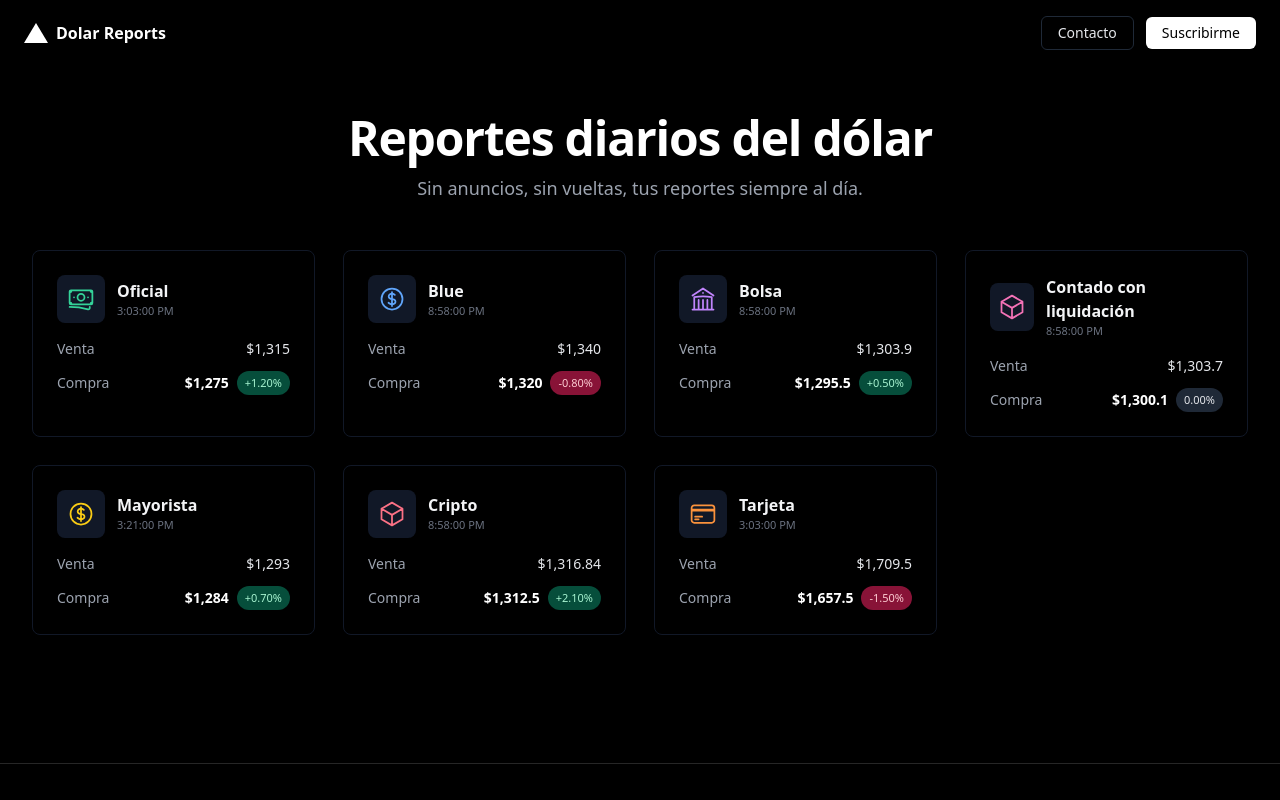
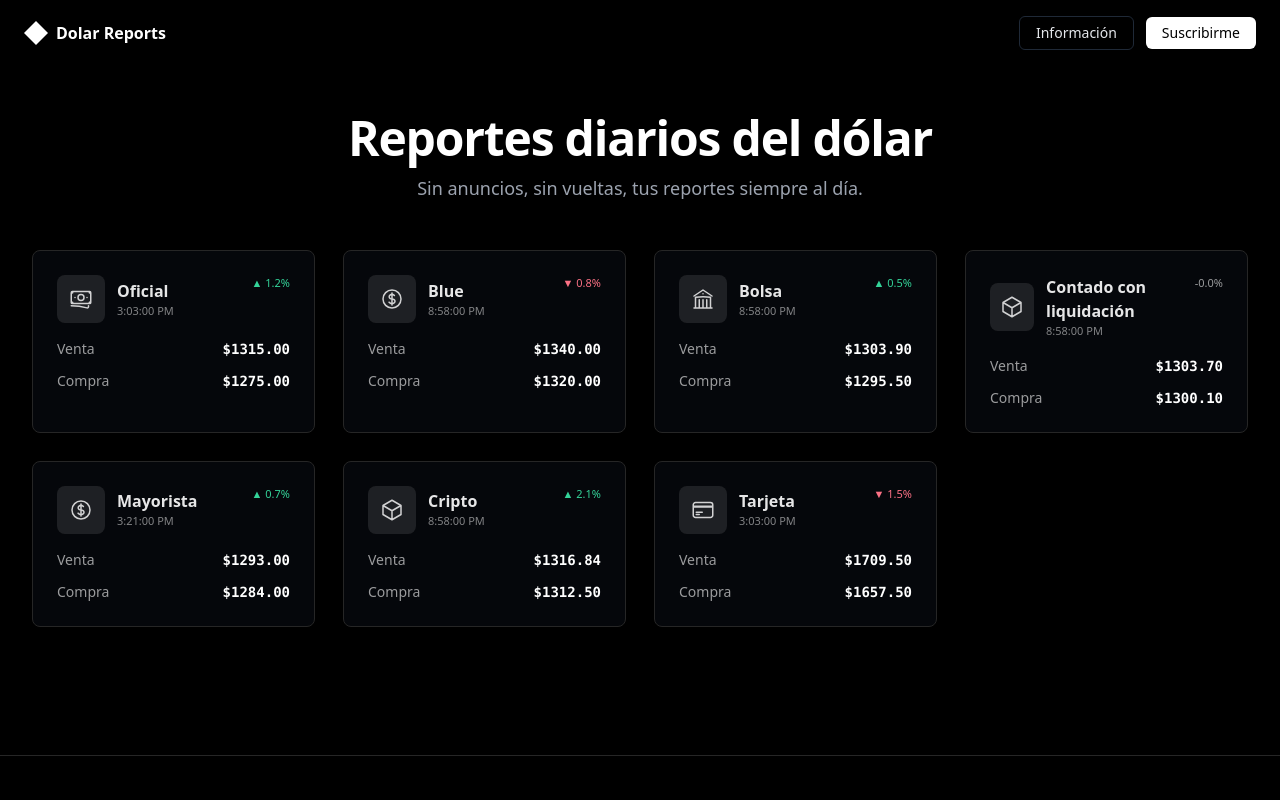
Before and after one commit to leontelletxea/dolar_reports, a React (Vite) app: page / in a window 1280 px wide. Shown: the top 800 px of the page. Built offline with nearby package versions, Linux system fonts and the light colour scheme.

Commit message:
Mejora maqueta

```diff
--- a/index.html
+++ b/index.html
@@ -5,6 +5,7 @@
     <link rel="icon" type="image/svg+xml" href="/vite.svg" />
     <meta name="viewport" content="width=device-width, initial-scale=1.0" />
     <title>Dolar Reports</title>
+    <!-- Cambiar CDN por libreria -->
     <script src="https://cdn.tailwindcss.com"></script>
   </head>
   <body>
--- a/package.json
+++ b/package.json
@@ -19,10 +19,12 @@
     "@types/react": "^19.1.10",
     "@types/react-dom": "^19.1.7",
     "@vitejs/plugin-react": "^5.0.0",
+    "autoprefixer": "^10.4.21",
     "eslint": "^9.33.0",
     "eslint-plugin-react-hooks": "^5.2.0",
     "eslint-plugin-react-refresh": "^0.4.20",
     "globals": "^16.3.0",
+    "postcss": "^8.5.6",
     "typescript": "~5.8.3",
     "typescript-eslint": "^8.39.1",
     "vite": "^7.1.2"
--- a/src/App.tsx
+++ b/src/App.tsx
@@ -18,32 +18,32 @@ export default function App() {
   ];
 
   const iconConfig: Record<string, { Icon: any; color: string }> = {
-    oficial: { Icon: BanknotesIcon, color: 'text-emerald-400' },
-    blue: { Icon: CurrencyDollarIcon, color: 'text-blue-400' },
-    bolsa: { Icon: BuildingLibraryIcon, color: 'text-purple-400' },
-    contadoconliqui: { Icon: CubeIcon, color: 'text-pink-400' },
-    mayorista: { Icon: CurrencyDollarIcon, color: 'text-yellow-400' },
-    cripto: { Icon: CubeIcon, color: 'text-rose-400' },
-    tarjeta: { Icon: CreditCardIcon, color: 'text-orange-400' },
+    oficial: { Icon: BanknotesIcon, color: 'text-white/80' },
+    blue: { Icon: CurrencyDollarIcon, color: 'text-white/80' },
+    bolsa: { Icon: BuildingLibraryIcon, color: 'text-white/80' },
+    contadoconliqui: { Icon: CubeIcon, color: 'text-white/80' },
+    mayorista: { Icon: CurrencyDollarIcon, color: 'text-white/80' },
+    cripto: { Icon: CubeIcon, color: 'text-white/80' },
+    tarjeta: { Icon: CreditCardIcon, color: 'text-white/80' },
   };
 
   return (
     <div className="min-h-screen bg-black text-white antialiased flex flex-col">
-      {/* NAVBAR estilo Vercel */}
+      {/* NAVBAR */}
       <header className="w-full bg-black text-gray-200">
         <div className="max-w-7xl mx-auto px-6 py-4 flex items-center justify-between">
           {/* LOGO */}
           <div className="flex items-center gap-2">
-              <svg width="24" height="24" viewBox="0 0 24 24" fill="white">
-                <path d="M12 2L24 22H0L12 2Z" />
-              </svg>
+            <svg width="24" height="24" viewBox="0 0 24 24" fill="white">
+              <path d="M12 0 L24 12 L12 24 L0 12 Z"/>
+            </svg>
             <span className="font-semibold text-white">Dolar Reports</span>
           </div>
 
           {/* BOTONES */}
           <div className="flex items-center gap-3">
             <button className="px-4 py-1.5 rounded-md border border-gray-800 text-sm hover:border-gray-600 transition">
-              Contacto
+              Información
             </button>
             <button className="px-4 py-1.5 rounded-md bg-white text-black text-sm font-medium hover:bg-gray-100 transition">
               Suscribirme
@@ -69,31 +69,31 @@ export default function App() {
           {cotizaciones.map((c, idx) => {
             const { Icon, color } = iconConfig[c.casa] || {
               Icon: CurrencyDollarIcon,
-              color: 'text-gray-400',
+              color: 'text-white/80',
             };
-
-            let badgeColor = 'bg-gray-800 text-gray-200';
-            let displayValue = c.change.toFixed(2) + '%';
-            if (c.change > 0) {
-              badgeColor = 'bg-emerald-900 text-emerald-200';
-              displayValue = `+${displayValue}`;
-            } else if (c.change < 0) {
-              badgeColor = 'bg-rose-900 text-rose-200';
-            }
 
             return (
               <article
                 key={idx}
-                className="bg-black border border-gray-900 rounded-lg p-6 shadow-md hover:shadow-lg hover:shadow-gray-800/40 transition-transform hover:-translate-y-1"
+                className="relative bg-gray-900/30 backdrop-blur-sm border border-neutral-800 rounded-lg p-6 shadow-md hover:shadow-[0_10px_30px_rgba(255,255,255,0.05)] transition-transform hover:-translate-y-1"
               >
+                {/* VARIACION en esquina superior derecha */}
+                <div className={`absolute top-6 right-6 text-[11px] font-medium ${c.change > 0 ? 'text-emerald-400' : c.change < 0 ? 'text-rose-400' : 'text-white/60'}`}>
+                  {c.change > 0
+                    ? `▲ ${c.change.toFixed(1)}%`
+                    : c.change < 0
+                    ? `▼ ${Math.abs(c.change).toFixed(1)}%`
+                    : '-0.0%'}
+                </div>
+
                 <div className="flex items-center justify-between">
                   <div className="flex items-center gap-3">
-                    <div className={`w-12 h-12 rounded-lg flex items-center justify-center bg-gray-900 ${color}`}>
-                      <Icon className="w-7 h-7" />
+                    <div className={`w-12 h-12 rounded-lg flex items-center justify-center bg-white/10`}>
+                      <Icon className={`w-6 h-6 ${color}`} />
                     </div>
                     <div>
-                      <h2 className="text-base font-semibold text-gray-100">{c.nombre}</h2>
-                      <div className="text-[11px] text-gray-500">
+                      <h2 className="text-base font-semibold text-white/90">{c.nombre}</h2>
+                      <div className="text-[11px] text-white/50">
                         {new Date(c.fechaActualizacion).toLocaleTimeString()}
                       </div>
                     </div>
@@ -101,18 +101,13 @@ export default function App() {
                 </div>
 
                 <div className="mt-4 space-y-3 text-sm">
-                  <div className="flex justify-between text-gray-400">
+                  <div className="flex justify-between text-white/60">
                     <span>Venta</span>
-                    <span className="text-gray-200 font-medium">${c.venta.toLocaleString()}</span>
+                    <span className="font-mono text-white font-semibold">${c.venta.toFixed(2)}</span>
                   </div>
                   <div className="flex justify-between items-center">
-                    <span className="text-gray-400">Compra</span>
-                    <div className="flex items-center gap-2">
-                      <div className="text-white font-semibold">${c.compra.toLocaleString()}</div>
-                      <span className={`text-[11px] font-medium px-2 py-0.5 rounded-full ${badgeColor}`}>
-                        {displayValue}
-                      </span>
-                    </div>
+                    <span className="text-white/60">Compra</span>
+                    <div className="text-white font-mono font-semibold">${c.compra.toFixed(2)}</div>
                   </div>
                 </div>
               </article>
@@ -129,7 +124,7 @@ export default function App() {
           <div>
             <div className="flex items-center gap-2 mb-4">
               <svg width="24" height="24" viewBox="0 0 24 24" fill="white">
-                <path d="M12 2L24 22H0L12 2Z" />
+                <path d="M12 0 L24 12 L12 24 L0 12 Z"/>
               </svg>
               <span className="text-lg font-semibold">Dolar Reports</span>
             </div>
@@ -140,14 +135,13 @@ export default function App() {
 
           {/* LINKS */}
           <div>
-            <h4 className="text-xs font-semibold text-neutral-400 uppercase mb-4">Conectemos</h4>
+            <h4 className="text-xs font-semibold text-neutral-400 uppercase mb-4">Contacto</h4>
             <ul className="space-y-3 text-sm">
               <li>
                 <a
-                  href="https://github.com/leontellechea"
+                  href="https://github.com/leontelletxea"
                   className="flex items-center gap-2 text-neutral-400 hover:text-white transition-colors"
                 >
-                  {/* GitHub SVG */}
                   <svg className="w-4 h-4" fill="currentColor" viewBox="0 0 24 24">
                     <path d="M12 0C5.372 0 0 5.373 0 12c0 5.302 3.438 9.8 8.205 11.387.6.11.82-.258.82-.577 0-.285-.01-1.04-.015-2.04-3.338.724-4.042-1.61-4.042-1.61-.546-1.387-1.333-1.756-1.333-1.756-1.089-.745.083-.729.083-.729 1.205.085 1.838 1.238 1.838 1.238 1.07 1.835 2.809 1.305 3.495.998.108-.775.418-1.305.762-1.605-2.665-.304-5.467-1.332-5.467-5.93 0-1.31.468-2.382 1.236-3.222-.124-.303-.536-1.523.117-3.176 0 0 1.008-.322 3.3 1.23a11.513 11.513 0 0 1 3-.404c1.02.005 2.045.138 3 .404 2.29-1.552 3.296-1.23 3.296-1.23.656 1.653.244 2.873.12 3.176.77.84 1.236 1.912 1.236 3.222 0 4.61-2.807 5.624-5.48 5.922.43.37.815 1.102.815 2.222 0 1.606-.015 2.898-.015 3.293 0 .32.218.694.825.576C20.565 21.796 24 17.3 24 12c0-6.627-5.373-12-12-12z"/>
                   </svg>
@@ -156,10 +150,9 @@ export default function App() {
               </li>
               <li>
                 <a
-                  href="https://linkedin.com/in/leontellechea"
+                  href="https://linkedin.com/in/leontelletxea"
                   className="flex items-center gap-2 text-neutral-400 hover:text-white transition-colors"
                 >
-                  {/* LinkedIn SVG */}
                   <svg className="w-4 h-4" fill="#0A66C2" viewBox="0 0 24 24">
                     <path d="M20.447 20.452h-3.554v-5.569c0-1.327-.025-3.037-1.852-3.037-1.853 0-2.136 1.445-2.136 2.938v5.668h-3.554V9h3.414v1.561h.049c.476-.9 1.637-1.85 3.368-1.85 3.599 0 4.266 2.368 4.266 5.451v6.29zM5.337 7.433a2.062 2.062 0 1 1 0-4.125 2.062 2.062 0 0 1 0 4.125zm1.777 13.019H3.56V9h3.554v11.452zM22.225 0H1.771C.792 0 0 .771 0 1.723v20.554C0 23.229.792 24 1.771 24h20.451C23.207 24 24 23.229 24 22.277V1.723C24 .771 23.207 0 22.225 0z"/>
                   </svg>
@@ -171,7 +164,6 @@ export default function App() {
                   href="https://cafecito.app/leontellechea"
                   className="flex items-center gap-2 text-neutral-400 hover:text-white transition-colors"
                 >
-                  {/* Cafecito SVG en color */}
                   ☕ Invitame un café
                 </a>
               </li>
@@ -192,7 +184,7 @@ export default function App() {
 
         {/* BOTTOM BAR */}
         <div className="border-t border-neutral-800 py-6 text-center text-xs text-neutral-600">
-          Hecho con React + TailwindCSS.
+          Desarrollado con React + TailwindCSS.
         </div>
       </footer>
     </div>
```
Also changed, not shown: 1 other file (tests, documents, lock files or other folders).
